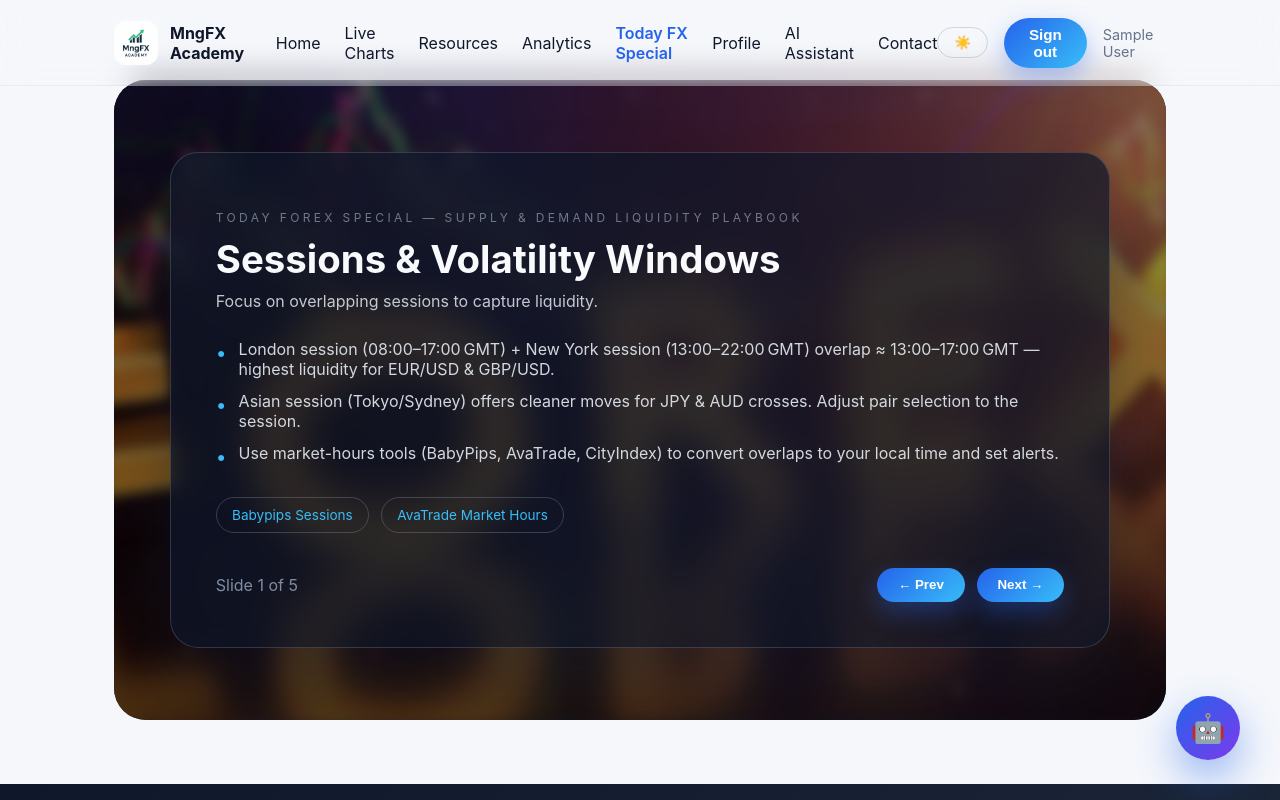
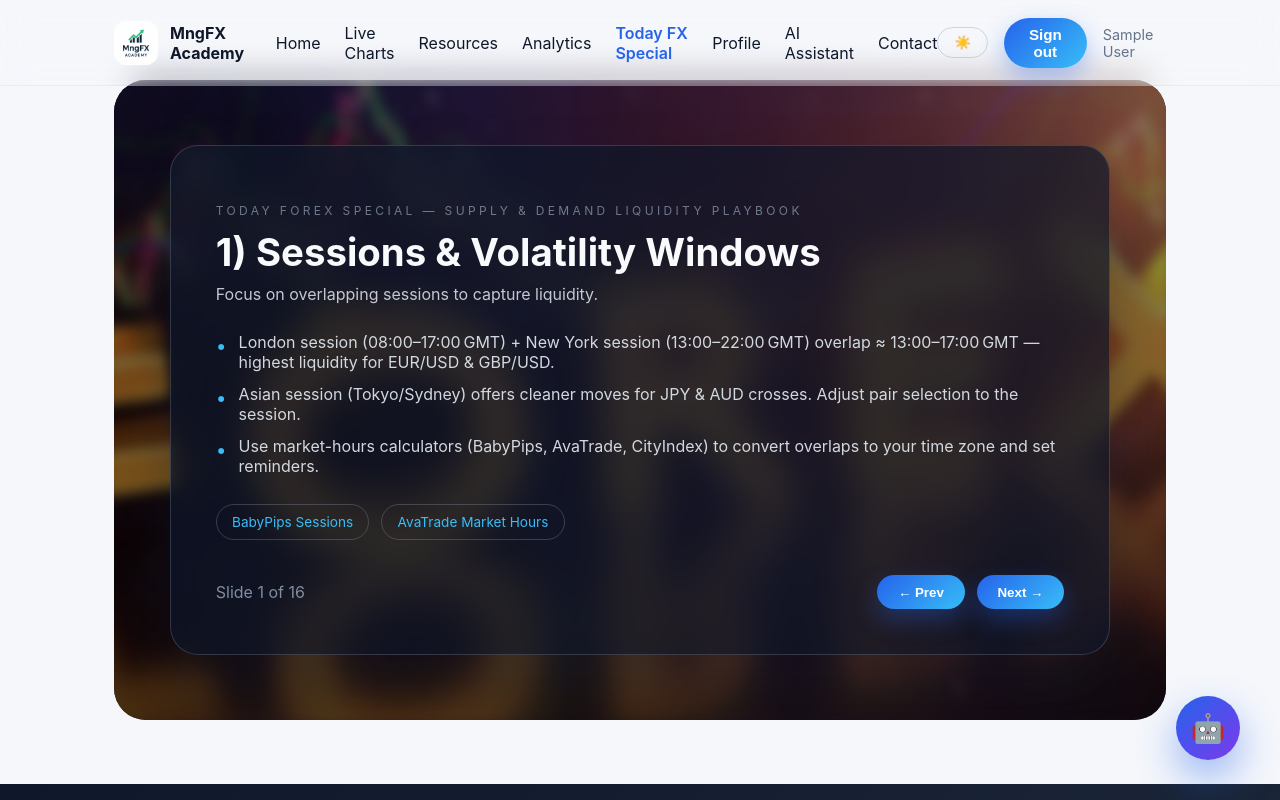
Before and after one commit to 20039888aB/MngfxAcademy, a Next.js app in the folder frontend/: page /today-forex-special in a window 1280 px wide. Shown: the top 800 px of the page. Built offline with nearby package versions, Linux system fonts and the light colour scheme; no server answers; sample sign-in values are in the browser's storage.

Commit message:
Expand Today FX Special into 16-slide course

```diff
--- a/frontend/src/data/todayForexSlides.ts
+++ b/frontend/src/data/todayForexSlides.ts
@@ -10,54 +10,68 @@ export type ForexSlide = {
 export const todayForexSlides: ForexSlide[] = [
   {
     id: 1,
-    title: 'Sessions & Volatility Windows',
+    title: '1) Sessions & Volatility Windows',
     subtitle: 'Focus on overlapping sessions to capture liquidity.',
     bullets: [
       'London session (08:00–17:00 GMT) + New York session (13:00–22:00 GMT) overlap ≈ 13:00–17:00 GMT — highest liquidity for EUR/USD & GBP/USD.',
       'Asian session (Tokyo/Sydney) offers cleaner moves for JPY & AUD crosses. Adjust pair selection to the session.',
-      'Use market-hours tools (BabyPips, AvaTrade, CityIndex) to convert overlaps to your local time and set alerts.',
+      'Use market-hours calculators (BabyPips, AvaTrade, CityIndex) to convert overlaps to your time zone and set reminders.',
     ],
     references: [
-      { label: 'Babypips Sessions', url: 'https://www.babypips.com/tools/forex-market-hours' },
+      { label: 'BabyPips Sessions', url: 'https://www.babypips.com/tools/forex-market-hours' },
       { label: 'AvaTrade Market Hours', url: 'https://www.avatrade.com/forex/market-hours' },
     ],
     background: '/bg1%20(2).jpeg',
   },
   {
     id: 2,
-    title: 'Supply, Demand & Liquidity Fundamentals',
+    title: '2) Concept Basics — Supply, Demand & Liquidity',
     subtitle: 'Trade the imbalances, not random lines.',
     bullets: [
       'Supply zone = prior area where sellers dominated; Demand zone = prior area where buyers dominated.',
-      'Liquidity pools form at obvious swing highs/lows and round numbers — institutions sweep stops then reverse.',
-      'Mark wick-to-body rectangles where price impulsively left; higher timeframes (Daily/4H) give stronger zones.',
+      'Liquidity pools form at obvious swing highs/lows and round numbers — institutions sweep stops, then reverse.',
+      'Draw full rectangles (wick + body) where price impulsively departed; higher timeframes (Daily/4H) anchor your bias.',
     ],
     references: [
-      { label: 'Pepperstone on Supply & Demand', url: 'https://pepperstone.com/en-au/market-analysis/resistance-support-supply-demand/' },
-      { label: 'Investopedia Liquidity', url: 'https://www.investopedia.com/terms/l/liquidity.asp' },
+      { label: 'Pepperstone — Supply/Demand', url: 'https://pepperstone.com/en-au/market-analysis/resistance-support-supply-demand/' },
+      { label: 'Investopedia — Liquidity', url: 'https://www.investopedia.com/terms/l/liquidity.asp' },
     ],
     background: '/bg%203.jpeg',
   },
   {
     id: 3,
-    title: 'Chart Setup & Confirmation Tools',
+    title: '3) Chart Setup & Confirmation Tools',
     bullets: [
-      'Work through a top-down workflow: Daily → 4H for bias + zones, 1H/15m for entries.',
-      'Core indicators: VWAP/Volume Profile for institutional participation, EMA50/EMA200 for trend filter, ATR(14) for stops.',
-      'Keep charts clean. Optional: footprint/order-flow for tick-level confirmation when available.',
+      'Top-down workflow: Daily & 4H for directional bias and zones; 1H/15m for execution detail.',
+      'Core indicators: VWAP/Volume Profile for institutional participation; EMA50/EMA200 for bias; ATR(14) for stops.',
+      'Keep charts clean. Optional order-flow (footprint, delta, DOM) adds precision if your platform supports it.',
     ],
     references: [
-      { label: 'Sierra Volume Tools', url: 'https://www.sierrachart.com/index.php?page=doc/StudiesReference.html' },
+      { label: 'Sierra Chart Studies', url: 'https://www.sierrachart.com/index.php?page=doc/StudiesReference.html' },
     ],
     background: '/Market%20Crash_%20The%20Downfall%20of%20a%20Trading%20Chart.jpeg',
   },
   {
     id: 4,
-    title: 'Entry Playbook: Zone Retests & Liquidity Sweeps',
+    title: '4) Identify Valid Supply & Demand Zones',
     bullets: [
-      'Clean Retest: trade in trend direction. Wait for bullish/bearish rejection candle inside zone; entry after close.',
-      'Liquidity Sweep: let price spike beyond obvious stops, then enter once it snaps back into the zone and consolidates.',
-      'Stops: zone edge ± 0.5–1 × ATR; Targets: partials at structure, trail remainder with EMA50 or structure breaks.',
+      'Scan Daily/4H for explosive moves — long bodies + big wicks leaving a level identify the origin zone.',
+      'Encompass the entire impulse (wicks + consolidation). Wider zones formed on higher TFs carry more weight.',
+      'Confirm with volume: VWAP/Volume Profile should show price leaving value; heavy volume validates the zone.',
+    ],
+    references: [
+      { label: 'Pepperstone Examples', url: 'https://pepperstone.com/en-au/market-analysis/resistance-support-supply-demand/' },
+      { label: 'Sierra Volume Profile', url: 'https://www.sierrachart.com/index.php?page=doc/StudiesReference.html#VolumeProfile' },
+    ],
+    background: '/bg2%20(2).jpeg',
+  },
+  {
+    id: 5,
+    title: '5) Entry Rules — Retests & Liquidity Hunts',
+    bullets: [
+      'Clean Retest: trade with higher-TF bias. Wait for rejection candle inside zone, enter post-close.',
+      'Liquidity Sweep: allow price to pierce obvious stops, then enter once it snaps back and consolidates within bias.',
+      'Stops: zone edge ± 0.5–1× ATR; Targets: scale at structure, trail with EMA50 or swing structure for extended moves.',
     ],
     references: [
       { label: 'ACY on Liquidity Traps', url: 'https://www.acy.com/en/market-news/liquidity-traps' },
@@ -65,12 +79,48 @@ export const todayForexSlides: ForexSlide[] = [
     background: '/F80%20BMW%20M4%20Wallpaper.jpeg',
   },
   {
-    id: 5,
-    title: 'Risk, News & Daily Workflow',
+    id: 6,
+    title: '6) Candle Patterns & Timing',
     bullets: [
-      'Risk ≤1% per idea; use position sizing against ATR-based stop distance. Halt trading after daily max drawdown (e.g., -3%).',
-      'Check economic calendar (ForexFactory, Investing.com) before trading. Avoid holding through NFP, CPI, major rate decisions.',
-      'Daily routine: mark zones, set bias, wait for London/NY overlap, log trades, review statistics weekly.',
+      'High-probability trigger candles: pin bars, engulfing bars, inside-bar breakouts with confluence.',
+      'Liqudity sweeps: look for fast wick reversal + 15–30 min micro consolidation; trade breakout back in bias direction.',
+      'Align entries with session volatility (London & NY) for momentum; avoid thin liquidity hours unless swing trading.',
+    ],
+    references: [
+      { label: 'ACY Candle Confirmations', url: 'https://www.acy.com/en/market-news/smart-money-concepts-liquidity' },
+    ],
+    background: '/download%20(13).jpeg',
+  },
+  {
+    id: 7,
+    title: '7) Indicator Rules (Support, Not Signals)',
+    bullets: [
+      'Volume/VWAP/Volume Profile confirm whether institutions respect a zone (high volume rejection = conviction).',
+      'EMA 50/200 provide trend filter. Only fade trend with strong higher-TF zone + clear confirmation.',
+      'ATR(14) defines stop distance and helps avoid too-tight stops. RSI/divergence is optional confirmation only.',
+    ],
+    references: [
+      { label: 'Sierra Chart VWAP', url: 'https://www.sierrachart.com/index.php?page=doc/StudiesReference.html#VolumeWeightedAveragePrice' },
+    ],
+    background: '/Wie%20solltest%20du%20dich%20als%20Anleger%20in%20einer%20Baisse%20verhalten_.jpeg',
+  },
+  {
+    id: 8,
+    title: '8) Risk Management Principles',
+    bullets: [
+      'Risk ≤1% per trade; position size = (Account × Risk%) ÷ (Stop distance × pip value).',
+      'Define daily/weekly max drawdown (e.g., stop trading after -3% day). Losing streaks are normal — plan for them.',
+      'Document trades: R multiple, reason, emotional state. Consistency in execution beats chasing big wins.',
+    ],
+    background: '/bg%203.jpeg',
+  },
+  {
+    id: 9,
+    title: '9) Trading the News Safely',
+    bullets: [
+      'Monitor economic calendars (ForexFactory, Investing.com, BabyPips) for high-impact events; set push alerts.',
+      'Avoid holding full-size positions through NFP, CPI, rate decisions. Either flatten or reduce size & widen stops.',
+      'To trade news: wait for initial spike + consolidation, then trade retest in direction of confirmed move with reduced size.',
     ],
     references: [
       { label: 'ForexFactory Calendar', url: 'https://www.forexfactory.com/calendar' },
@@ -78,4 +128,89 @@ export const todayForexSlides: ForexSlide[] = [
     ],
     background: '/WALL%20STREET%20WALLPAPER.jpeg',
   },
+  {
+    id: 10,
+    title: '10) Stay Connected — News & Alerts',
+    bullets: [
+      'Use Investing.com or ForexFactory apps for instant notifications. Configure time zone, impact filters, and reminders.',
+      'Check Reuters, Bloomberg (premium), Investing.com or FXStreet for real-time headlines & sentiment.',
+      'Broker platforms often integrate news feeds/economic calendars — use them for faster execution context.',
+    ],
+    references: [
+      { label: 'Investing.com App', url: 'https://www.investing.com/webmaster-tools/economic-calendar' },
+      { label: 'FXStreet News', url: 'https://www.fxstreet.com/news' },
+    ],
+    background: '/BMW%20M5%20WALLPAPER%20%F0%9F%92%99%F0%9F%96%BC.jpeg',
+  },
+  {
+    id: 11,
+    title: '11) Intraday Playbook (Example)',
+    bullets: [
+      'Pre-London: mark 2–3 high-quality zones on EURUSD/GBPUSD/USDJPY using Daily/4H + 1H structure.',
+      'During London/NY overlap, wait for price to retest zone; confirm on 15m with rejection + volume spike.',
+      'Stops: below zone − ATR; Targets: 1.5–2R. Move stop to breakeven at 0.5R; log trade rationale + outcome daily.',
+    ],
+    background: '/bg%203.jpeg',
+  },
+  {
+    id: 12,
+    title: '12) Liquidity Strategy in Short',
+    bullets: [
+      'Mark liquidity pools: previous highs/lows, round numbers, breakout retests, obvious retail stop zones.',
+      'Let price sweep the pool, watch for quick rejection & micro consolidation. Enter when price breaks back in bias direction.',
+      'Combine sweeps with supply/demand zones for high reward trades, but keep risk tight and size modest.',
+    ],
+    references: [
+      { label: 'ACY Liquidity Play', url: 'https://www.acy.com/en/market-news/liquidity-traps' },
+    ],
+    background: '/Market%20Crash_%20The%20Downfall%20of%20a%20Trading%20Chart.jpeg',
+  },
+  {
+    id: 13,
+    title: '13) Practical Tools & Resources',
+    bullets: [
+      'Free: BabyPips (education & sessions), ForexFactory (calendar/forums), Investing.com (news/alerts), TradingView scripts.',
+      'Paid/Advanced: order-flow platforms (NinjaTrader, Sierra Chart), dedicated volume profile packages.',
+      'Use tools as assistants — price action + journals remain the core edge.',
+    ],
+    references: [
+      { label: 'BabyPips School', url: 'https://www.babypips.com/learn/forex' },
+      { label: 'TradingView Scripts', url: 'https://www.tradingview.com/scripts/' },
+    ],
+    background: '/bg%203.jpeg',
+  },
+  {
+    id: 14,
+    title: '14) Mistakes to Avoid',
+    bullets: [
+      'Placing stops inside obvious wicks (too tight) or outside plan (too wide) — both destroy R:R.',
+      'Trading against higher-TF bias or during major news without plan.',
+      'Copying indicators blindly. Learn the price story first; indicators are context.',
+    ],
+    background: '/Wie%20solltest%20du%20dich%20als%20Anleger%20in%20einer%20Baisse%20verhalten_.jpeg',
+  },
+  {
+    id: 15,
+    title: '15) Reading & Reference List',
+    bullets: [
+      'Supply/Demand: Pepperstone, BabyPips articles + community threads.',
+      'Liquidity & stop hunting: Investopedia primers, ACY/SGT smart money concept write-ups.',
+      'Order-flow/volume profile: Sierra Chart/NinjaTrader documentation and training videos.',
+    ],
+    references: [
+      { label: 'Pepperstone Library', url: 'https://pepperstone.com/en-au/market-analysis/' },
+      { label: 'Investopedia Liquidity', url: 'https://www.investopedia.com/terms/l/liquidity.asp' },
+    ],
+    background: '/MngFx%20Academy%20logo.png',
+  },
+  {
+    id: 16,
+    title: '16) One-Week Practice Plan',
+    bullets: [
+      'Day 1: mark Daily/4H supply & demand zones on 3 pairs and journal screenshots.',
+      'Day 2: observe London open only. Note behavior at zones & volume reaction without trading.',
+      'Day 3–5: paper trade one setup (15m rejection). Day 5 add news filter. Day 6-7: review stats, adjust stops & journal lessons.',
+    ],
+    background: '/bg%203.jpeg',
+  },
 ];
--- a/frontend/tsconfig.json
+++ b/frontend/tsconfig.json
@@ -20,7 +20,8 @@
       "@/lib/*": ["src/lib/*"],
       "@/styles/*": ["src/styles/*"],
       "@/types/*": ["src/types/*"],
-      "@/hooks/*": ["src/hooks/*"]
+      "@/hooks/*": ["src/hooks/*"],
+      "@/data/*": ["src/data/*"]
     }
   },
   "include": ["next-env.d.ts", "src/**/*", "src/types/**/*"],
```
